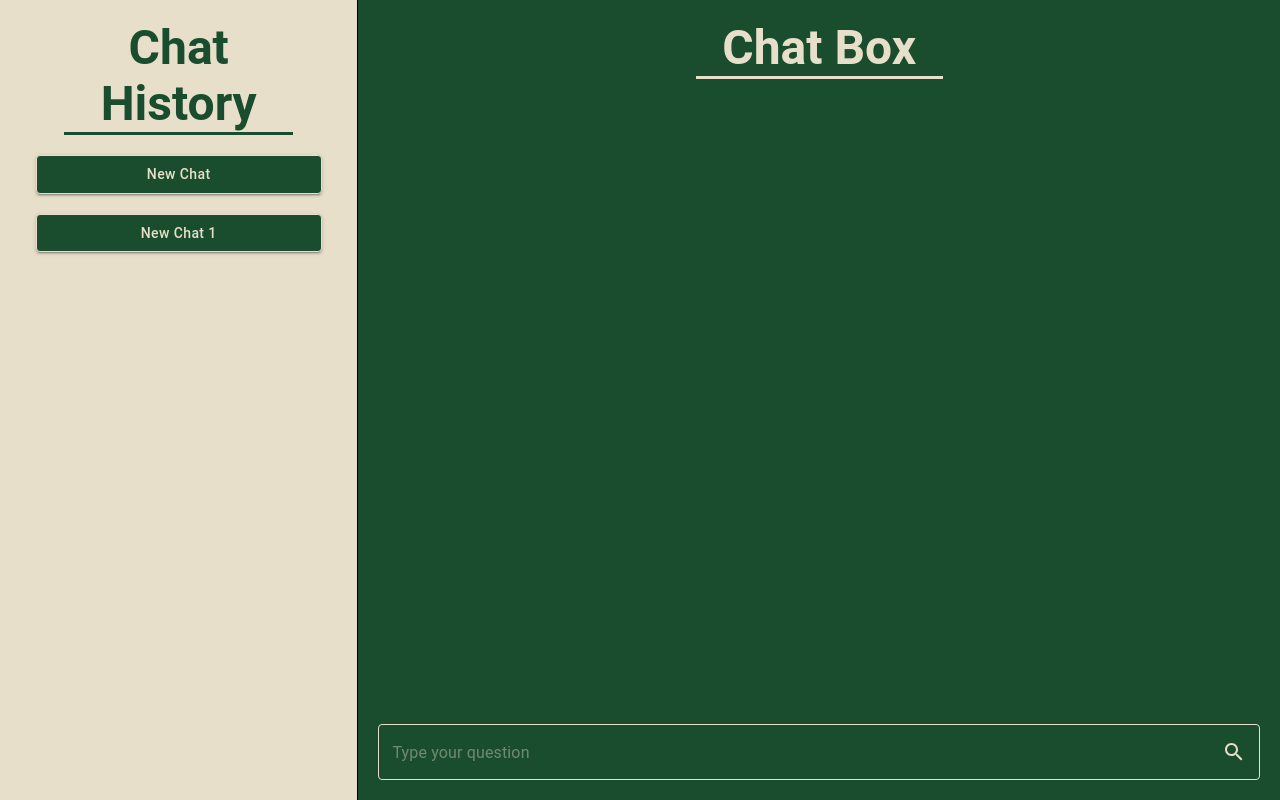
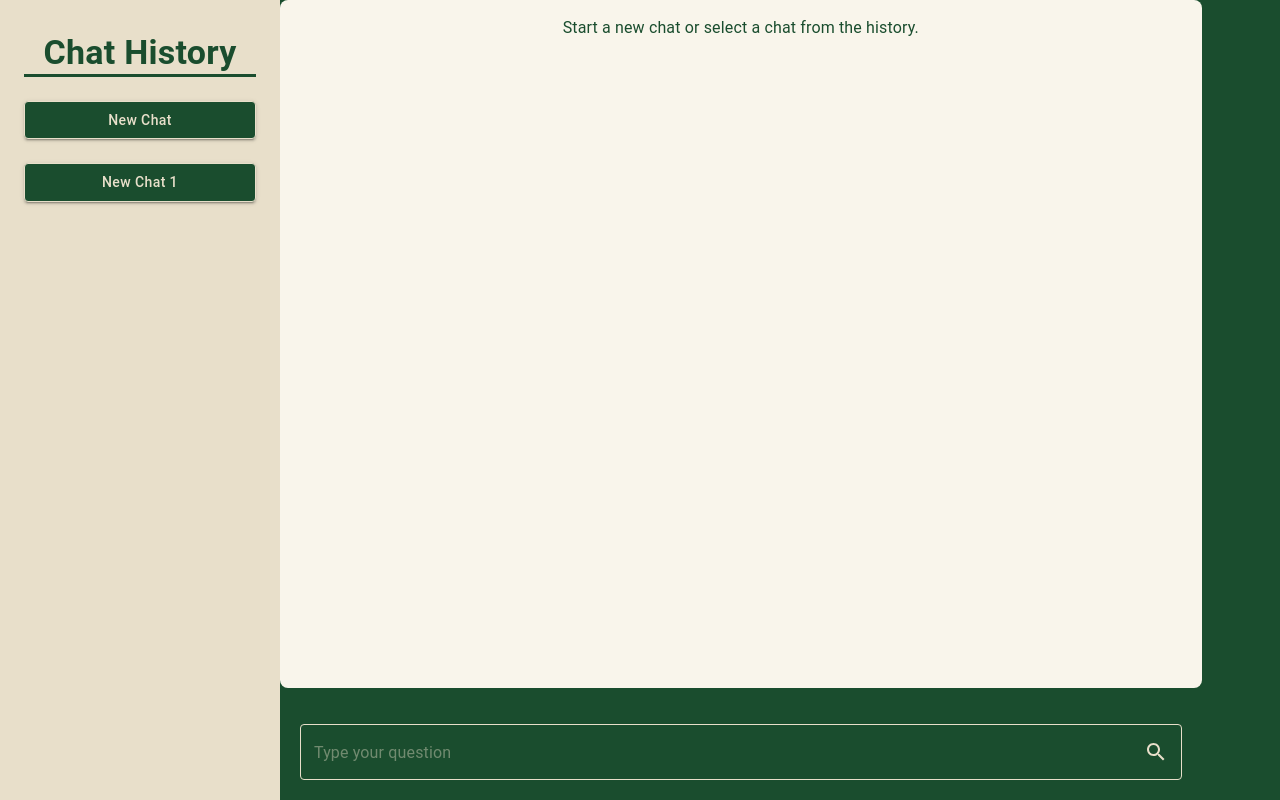
Before and after one commit to Headstarters-AI/ai-chat-support, a Next.js app: page / in a window 1280 px wide. Both pictures are taken after a click on the button "New Chat". Built offline with nearby package versions, Linux system fonts and the light colour scheme.

Commit message:
implemented drawer view for the history sidebar

```diff
--- a/src/app/components/ChatBox.js
+++ b/src/app/components/ChatBox.js
@@ -1,63 +1,48 @@
-'use client';
-import React from 'react';
-import { Box, Typography, Paper } from '@mui/material';
-import ReactMarkdown from 'react-markdown';
-
+"use client";
+import React from "react";
+import { Box, Typography, Paper } from "@mui/material";
 
 export default function ChatBox({ currentChat }) {
   return (
     <Box
-            id="chat-box"
-            flexGrow={1}
-            display={'flex'}
-            flexDirection={'column'}
-            justifyContent={'flex-start'}
-            padding="20px"
-            overflow="auto"
+      sx={{
+        flexGrow: 1,
+        overflow: "auto",
+        p: 2,
+        backgroundColor: "#F9F5EB",
+        borderRadius: 2,
+        mb: 2,
+      }}
     >
-            <Box display={'flex'}
-                justifyContent={'center'}>
-                <Typography
-                    variant="h3"
-                    width="28%"
-                    borderBottom={'3px solid #E8DFCA'}
-                    textAlign={'center'}
-                    color={'#E8DFCA'}
-                    marginBottom="20px"
-                >
-                    <b>Chat Box</b>
-                </Typography>
-            </Box>
-
-            {/* Display current chat */}
-            <Box
-                display={'flex'}
-                flexDirection={'column'}
-                alignItems={'center'}
-                justifyContent={'flex-start'}
-                width="100%"
-            >
-                {currentChat.map((message, index) => (
+      {currentChat && currentChat.length > 0 ? (
+        currentChat.map((message, index) => (
           <Paper
             key={index}
+            elevation={1}
             sx={{
-                            padding: '10px 15px',
-                            marginBottom: '10px',
-                            maxWidth: '70%',
-                            alignSelf: message.type === 'user' ? 'flex-end' : 'flex-start',
-                            backgroundColor: message.type === 'user' ? '#E8DFCA' : '#1A4D2E',
-                            color: message.type === 'user' ? '#1A4D2E' : '#E8DFCA',
-                            border: message.type === 'user' ? '1px solid #1A4D2E' : 'none',
+              p: 2,
+              mb: 2,
+              backgroundColor: message.type === "user" ? "#E8DFCA" : "#AACB73",
+              color: "#1A4D2E",
+              maxWidth: "80%",
+              ml: message.type === "user" ? "auto" : 0,
+              mr: message.type === "user" ? 0 : "auto",
+              borderRadius: 2,
             }}
           >
-                        {message.type === 'bot' ? (
-              <ReactMarkdown>{message.text}</ReactMarkdown>
+            <Typography variant="body1">{message.text}</Typography>
+          </Paper>
+        ))
       ) : (
-              message.text
+        <Typography
+          variant="body1"
+          color="#1A4D2E"
+          textAlign="center"
+          justifyContent="center"
+        >
+          Start a new chat or select a chat from the history.
+        </Typography>
       )}
-                    </Paper>
-                ))}
-            </Box>
     </Box>
   );
 }
--- a/src/app/components/HistorySidebar.js
+++ b/src/app/components/HistorySidebar.js
@@ -1,39 +1,52 @@
 "use client";
 import React from "react";
-import { Box, Typography, Stack, Button } from "@mui/material";
+import {
+  Box,
+  Typography,
+  Stack,
+  Button,
+  Drawer,
+  IconButton,
+  useMediaQuery,
+  useTheme,
+} from "@mui/material";
+import MenuIcon from "@mui/icons-material/Menu";
 
-export default function HistorySidebar({ history, onHistoryClick, onNewChat }) {
-  return (
-    <Box
-      id="history-box"
-      height="100%"
-      display={"flex"}
-      flexDirection={"column"}
-      alignItems={"center"}
-      justifyContent={"center"}
-      borderRight={"1px solid black"}
-      width="28%"
-    >
+const drawerWidth = 280;
+
+export default function HistorySidebar({
+  history,
+  onHistoryClick,
+  onNewChat,
+  mobileOpen,
+  handleDrawerToggle,
+}) {
+  const theme = useTheme();
+  const isMobile = useMediaQuery(theme.breakpoints.down("sm"));
+
+  const drawer = (
     <Box
       id="history-container"
       width="100%"
-        padding="20px"
       height="100%"
       bgcolor="#E8DFCA"
-        display={"flex"}
-        flexDirection={"column"}
-        alignItems={"center"}
+      display="flex"
+      flexDirection="column"
+      alignItems="center"
       overflow="auto"
+      px={3}
+      py={4}
     >
       <Typography
-          color={"#1A4D2E"}
-          variant="h3"
-          width="72%"
-          borderBottom={"3px solid #1A4D2E"}
-          textAlign={"center"}
-          marginBottom="20px"
+        color="#1A4D2E"
+        variant="h4"
+        fontWeight="bold"
+        width="100%"
+        borderBottom="3px solid #1A4D2E"
+        textAlign="center"
+        mb={3}
       >
-          <b>Chat History</b>
+        Chat History
       </Typography>
 
       <Button
@@ -47,9 +60,8 @@ export default function HistorySidebar({ history, onHistoryClick, onNewChat }) {
             color: "#1A4D2E",
           },
           textTransform: "none",
-            width: "90%",
-            alignSelf: "center",
-            marginBottom: "20px",
+          width: "100%",
+          mb: 3,
         }}
         onClick={onNewChat}
       >
@@ -70,8 +82,7 @@ export default function HistorySidebar({ history, onHistoryClick, onNewChat }) {
                 color: "#1A4D2E",
               },
               textTransform: "none",
-                width: "90%",
-                alignSelf: "center",
+              width: "100%",
             }}
             onClick={() => onHistoryClick(index)}
           >
@@ -80,6 +91,30 @@ export default function HistorySidebar({ history, onHistoryClick, onNewChat }) {
         ))}
       </Stack>
     </Box>
+  );
+
+  return (
+    <Box
+      component="nav"
+      sx={{ width: { sm: drawerWidth }, flexShrink: { sm: 0 } }}
+    >
+      <Drawer
+        variant={isMobile ? "temporary" : "permanent"}
+        open={isMobile ? mobileOpen : true}
+        onClose={handleDrawerToggle}
+        ModalProps={{
+          keepMounted: true, // Better open performance on mobile.
+        }}
+        sx={{
+          "& .MuiDrawer-paper": {
+            boxSizing: "border-box",
+            width: drawerWidth,
+            borderRight: "none",
+          },
+        }}
+      >
+        {drawer}
+      </Drawer>
     </Box>
   );
 }
```
Lines whose indentation alone changed are shown as unchanged.
